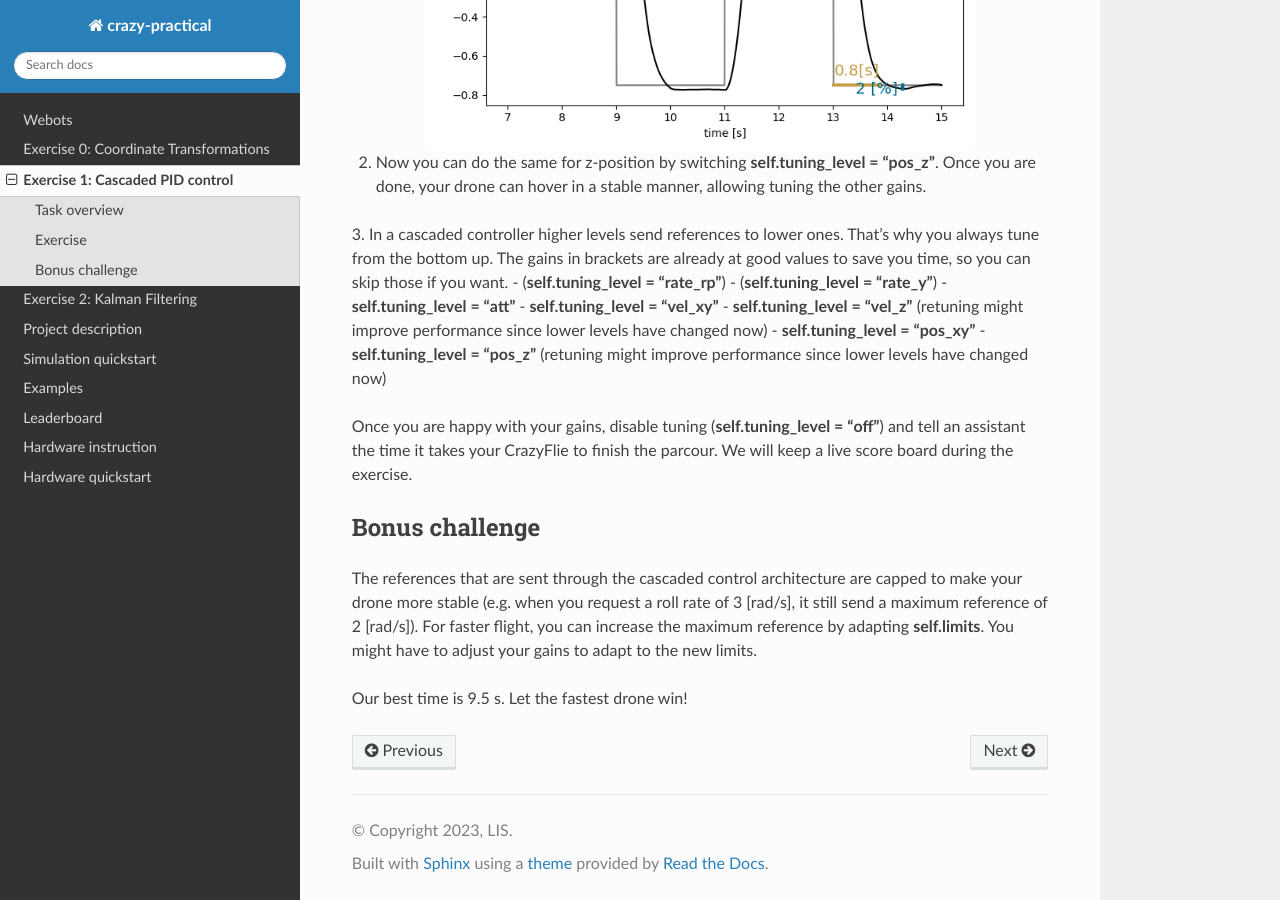
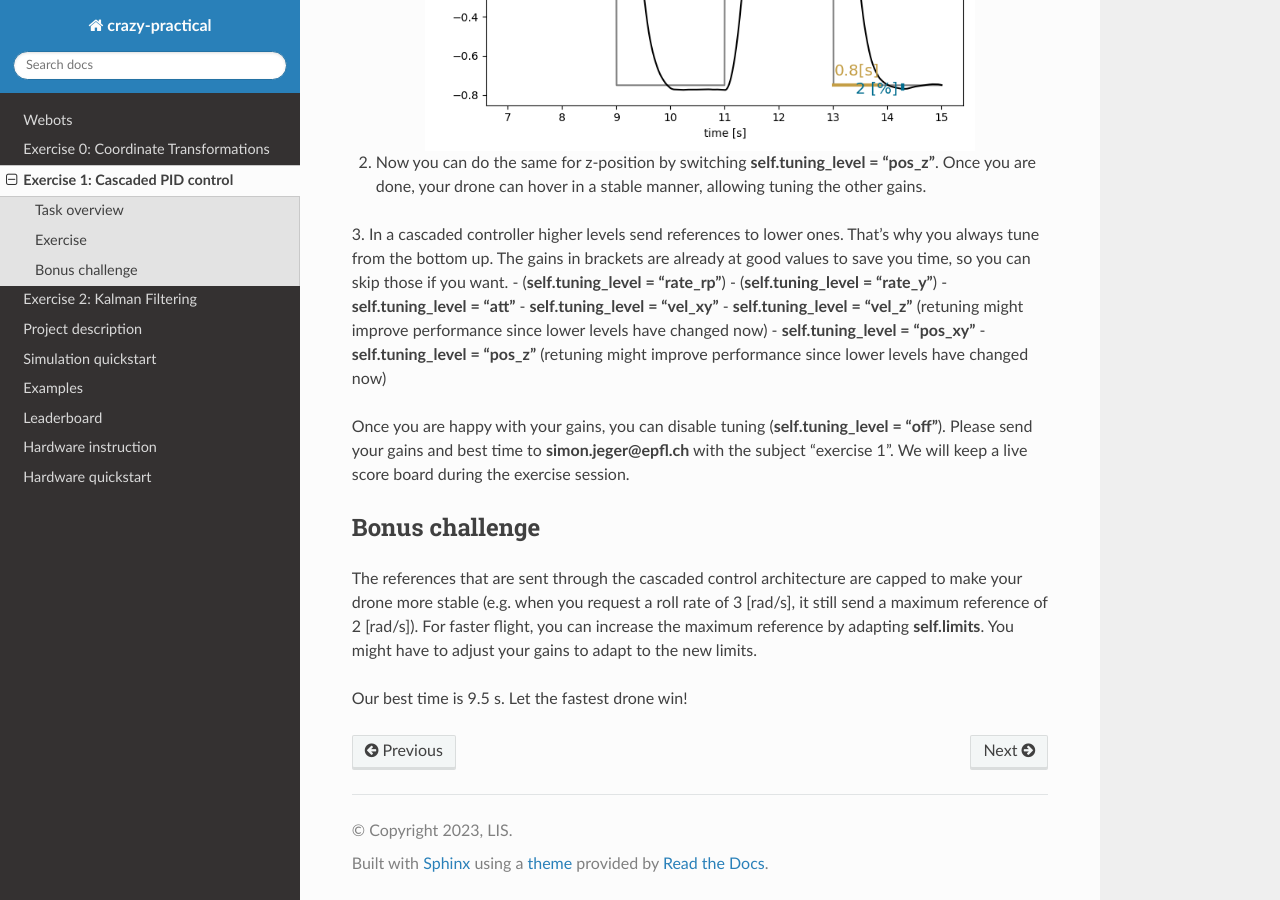
Before and after one commit to Ben-Jarvis/TEMP-crazy-tutorials-2024, a Sphinx documentation site: the page built from docs/exercise_1/exercise_1_description.rst, in a window 1280 px wide and 900 px high, scrolled down 3218 px. Built offline with Sphinx 7.4.7 and the Read the Docs theme 2.0.0, drawn with Linux system fonts in a browser that asks for light colours.

Commit message:
Changed exercise_1 description

```diff
--- a/docs/exercise_1/exercise_1_description.rst
+++ b/docs/exercise_1/exercise_1_description.rst
@@ -68,8 +68,9 @@ This should lead you to similar performance:
 - **self.tuning_level = "pos_xy"**
 - **self.tuning_level = "pos_z"** (retuning might improve performance since lower levels have changed now)
 
-Once you are happy with your gains, disable tuning (**self.tuning_level = "off"**) and tell an assistant the time it takes your CrazyFlie to finish the parcour.
-We will keep a live score board during the exercise.
+Once you are happy with your gains, you can disable tuning (**self.tuning_level = "off"**).
+Please send your gains and best time to **simon.jeger@epfl.ch** with the subject "exercise 1".
+We will keep a live score board during the exercise session.
 
 Bonus challenge
 ---------------
```
